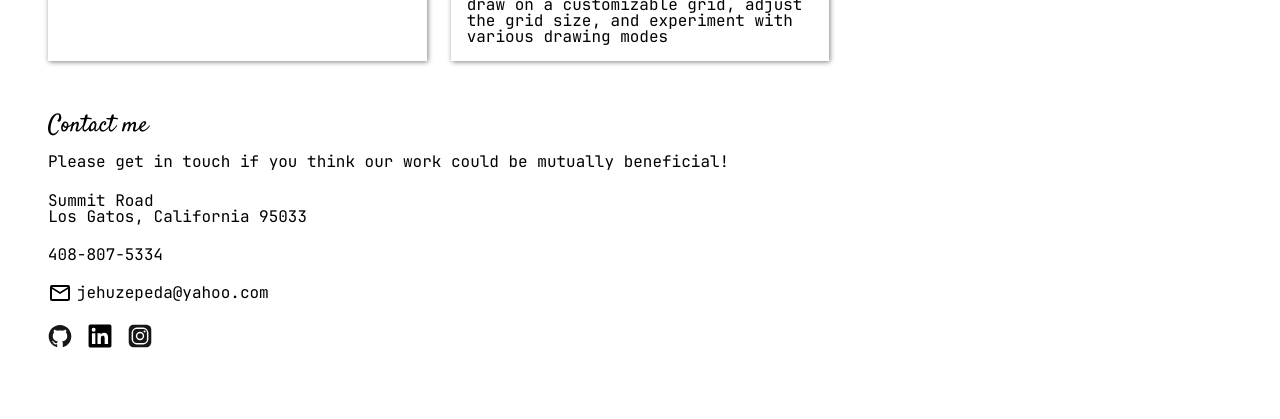
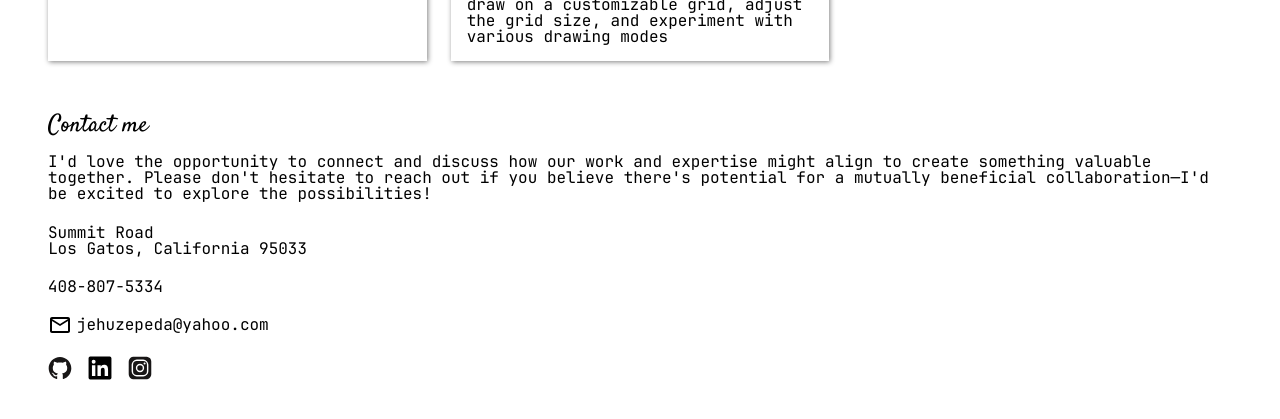
Before and after one commit to jehuzepedasilva2/homepage, a website built with webpack: page src/template.html in a window 1280 px wide. Shown: the part 1443-1862 px from the top of the page. Built offline with nearby package versions, Linux system fonts and the light colour scheme.

Commit message:
changed footer message

```diff
--- a/src/handleDOM.js
+++ b/src/handleDOM.js
@@ -47,7 +47,7 @@ function handleGitButtons() {
     button.addEventListener('click', () => {
       const pos = button.classList[0];
       const dropDown = document.querySelector(`${pos} .drop-down`);
-      dropDown.classList.add('vis')
+      dropDown.classList.toggle('vis');
     })
   })
 }
--- a/src/template.html
+++ b/src/template.html
@@ -64,7 +64,10 @@
       <div class="contact-info">
 
         <h2 class="header">Contact me</h2>
-        <p>Please get in touch if you think our work could be mutually beneficial!</p>
+        <p>
+          I'd love the opportunity to connect and discuss how our work and expertise might align to create something valuable together.
+          Please don't hesitate to reach out if you believe there's potential for a mutually beneficial collaboration—I'd be excited to explore the possibilities!
+        </p>
         <p>Summit Road <br> Los Gatos, California 95033
         </p>
         <p>408-807-5334</p>
```
